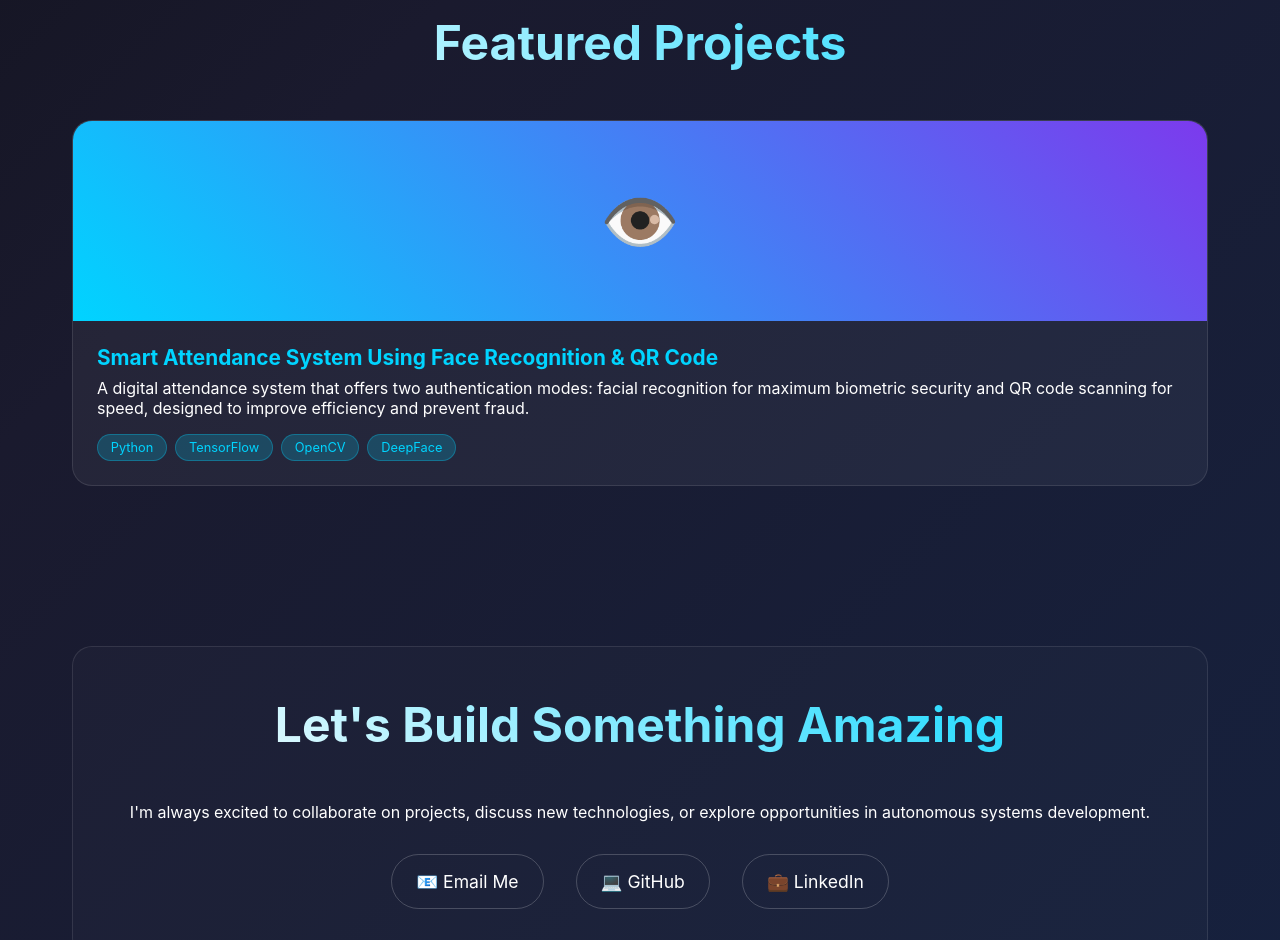
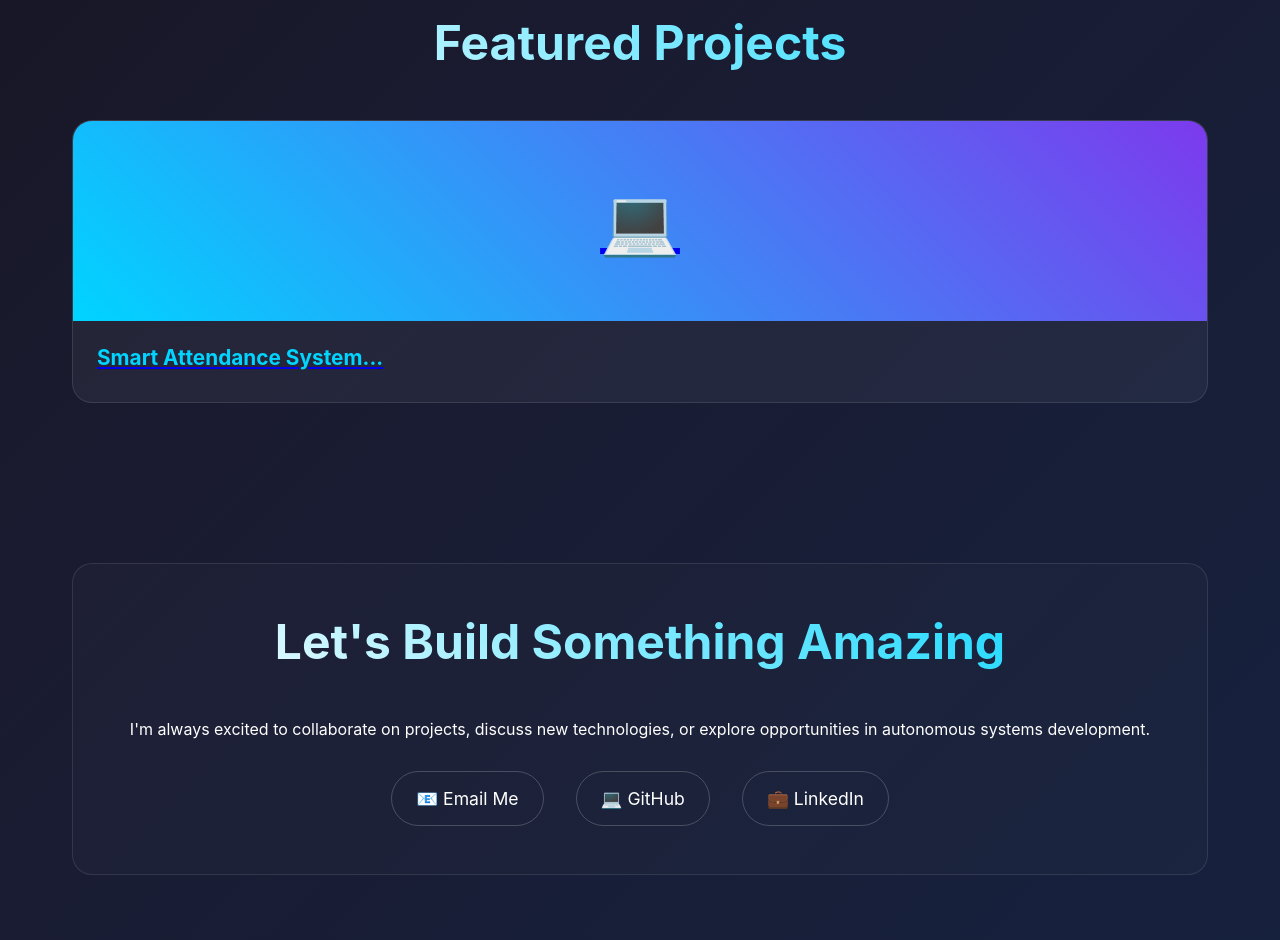
Before and after one commit to ProJustitia/portofolio, a plain HTML site: page index.html in a window 1280 px wide. Shown: the part 1420-2360 px from the top of the page. Drawn offline with Linux system fonts and the light colour scheme.

Commit message:
feat: batman

```diff
--- a/index.html
+++ b/index.html
@@ -3,7 +3,7 @@
 <head>
     <meta charset="UTF-8">
     <meta name="viewport" content="width=device-width, initial-scale=1.0">
-    <title>Firman Fitrah Ramadhan - Robotics & Python Developer</title>
+    <title>Your Name - Robotics & Python Developer</title>
     <style>
         * {
             margin: 0;
@@ -432,7 +432,7 @@
     <section id="home" class="hero">
         <div class="hero-bg"></div>
         <div class="hero-content">
-            <h1>Firman Fitrah Ramadhan</h1>
+            <h1>Your Name</h1>
             <p class="subtitle">Robotics Enthusiast & Python Developer</p>
             <p class="description">
                 Undergraduate student passionate about building intelligent systems and automating the future.
@@ -472,19 +472,13 @@
     <section id="projects" class="section">
         <h2>Featured Projects</h2>
         <div class="projects-grid">
-            <div class="project-card">
-                <div class="project-image">👁️</div>
-                <div class="project-content">
-                    <h3>Smart Attendance System Using Face Recognition & QR Code</h3>
-                    <p>A digital attendance system that offers two authentication modes: facial recognition for maximum biometric security and QR code scanning for speed, designed to improve efficiency and prevent fraud.</p>
-                    <div class="project-tags">
-                        <span class="tag">Python</span>
-                        <span class="tag">TensorFlow</span>
-                        <span class="tag">OpenCV</span>
-                        <span class="tag">DeepFace</span>
-                    </div>
-                </div>
-            </div>
+            <a href="https://github.com/ProJustitia/Smart-Attendance-System" target="_blank" rel="noopener noreferrer" class="project-link">
+    <div class="project-card">
+        <div class="project-image">💻</div> <div class="project-content">
+             <h3>Smart Attendance System...</h3>
+             </div>
+    </div>
+</a>
         </div>
     </section>
 
@@ -493,7 +487,7 @@
             <h2>Let's Build Something Amazing</h2>
             <p>I'm always excited to collaborate on projects, discuss new technologies, or explore opportunities in autonomous systems development.</p>
             <div class="contact-links">
-                <a href="firmanfitrahramadhan38@gmail.com" class="contact-link">
+                <a href="mailto:firmanfitrahramadhan38@gmail.com" class="contact-link">
                     📧 Email Me
                 </a>
                 <a href="https://github.com/ProJustitia" class="contact-link">
@@ -601,7 +595,7 @@
         window.addEventListener('load', () => {
             const heroTitle = document.querySelector('.hero h1');
             if (heroTitle) {
-                typeWriter(heroTitle, 'Your Name', 150);
+                typeWriter(heroTitle, 'Firman Fitrah Ramadhan', 150);
             }
         });
     </script>
```
Also changed, not shown: m.txt (added).
